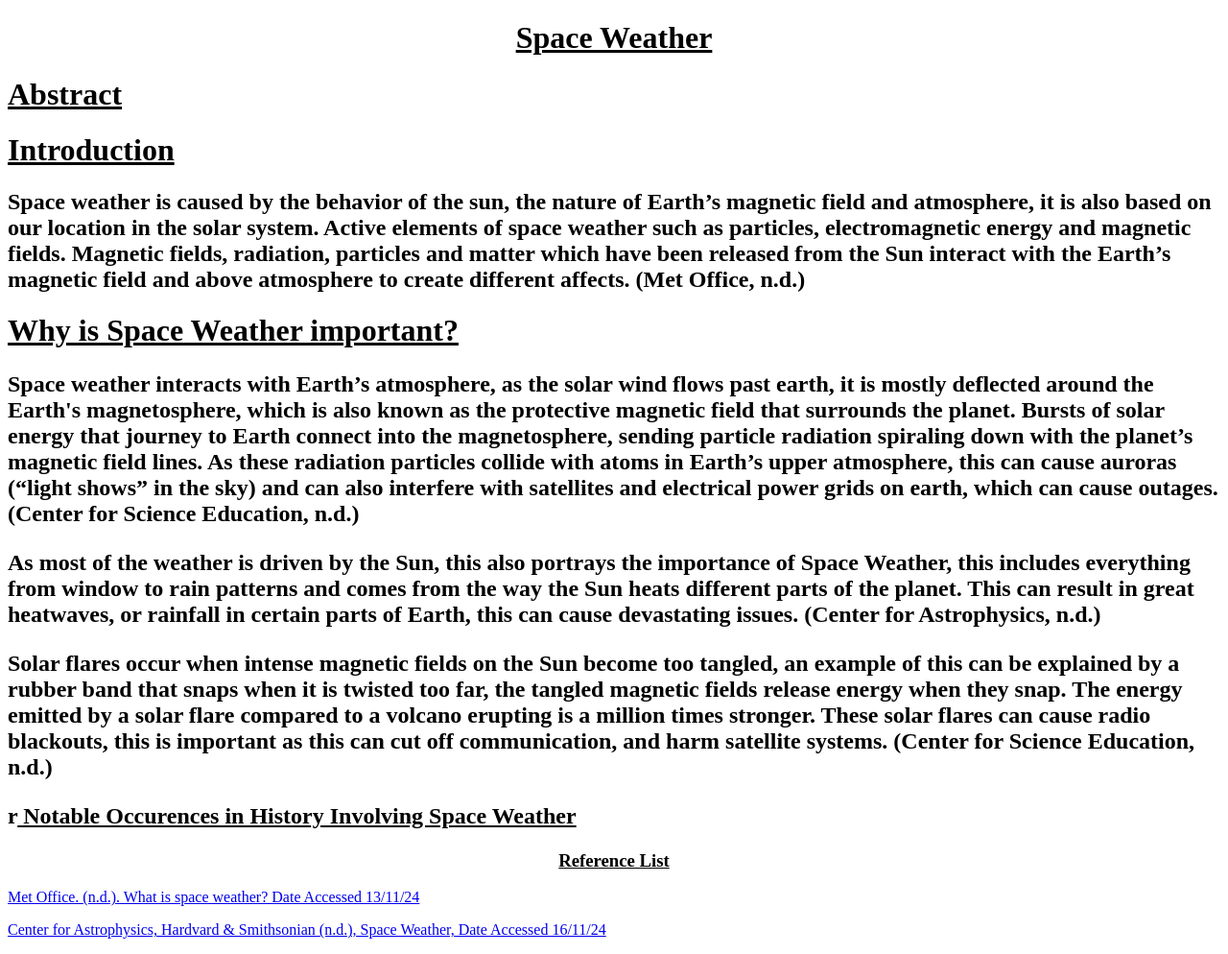
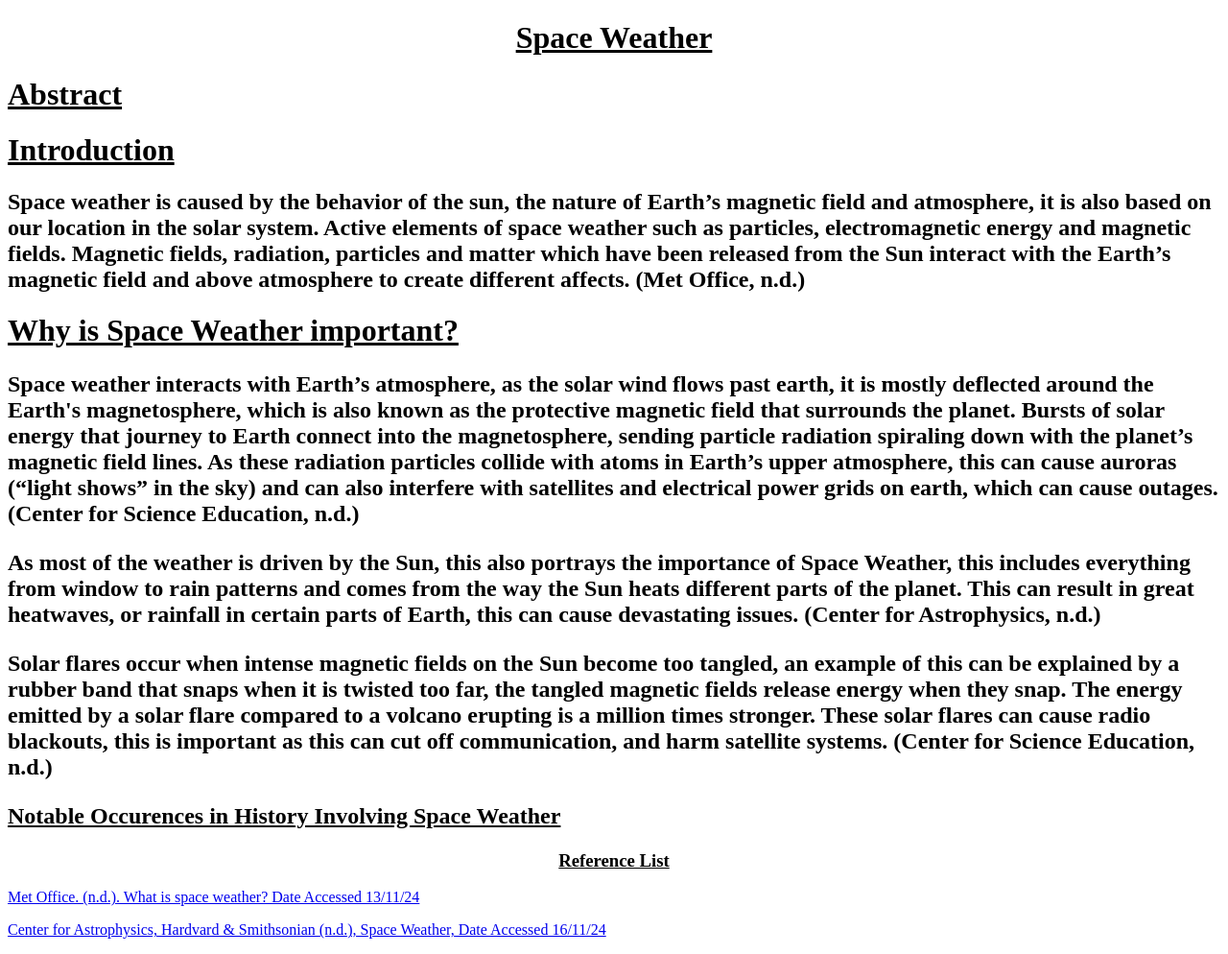
Before and after one commit to FEPSFY6876718/project, a plain HTML site: page index.html in a window 1280 px wide. Shown: the whole page at 96% size. Drawn offline with Linux system fonts and the light colour scheme.

Commit message:
Update index.html

```diff
--- a/index.html
+++ b/index.html
@@ -16,7 +16,7 @@
 
         <p>Solar flares occur when intense magnetic fields on the Sun become too tangled, an example of this can be explained by a rubber band that snaps when it is twisted too far, the tangled magnetic fields release energy when they snap. The energy emitted by a solar flare compared to a volcano erupting is a million times stronger. These solar flares can cause radio blackouts, this is important as this can cut off communication, and harm satellite systems. (Center for Science Education, n.d.)</p> </h2>
 
-    <h2>r<b><u> Notable Occurences in History Involving Space Weather </u></b></h2>
+    <h2><b><u> Notable Occurences in History Involving Space Weather </u></b></h2>
     <h1></h1>
 
     <center><h3><b><U> Reference List </U></b></h3></center>
```
